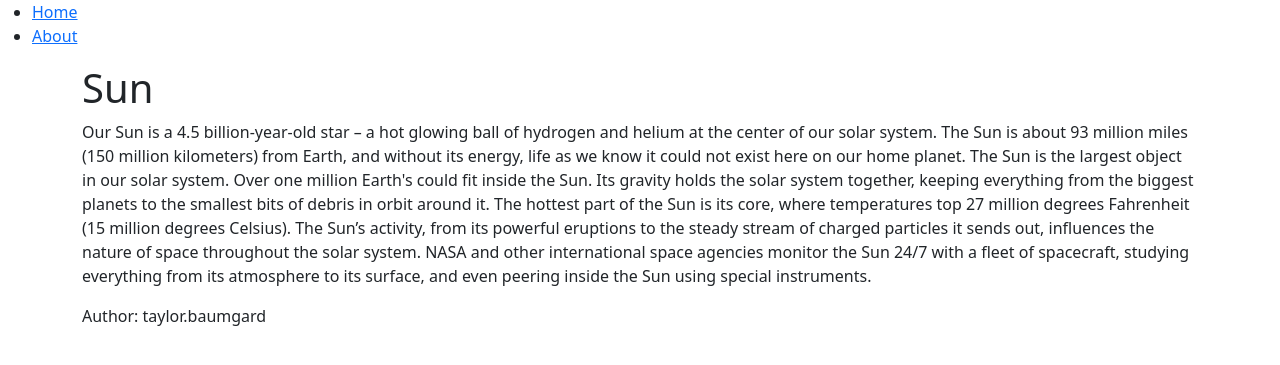
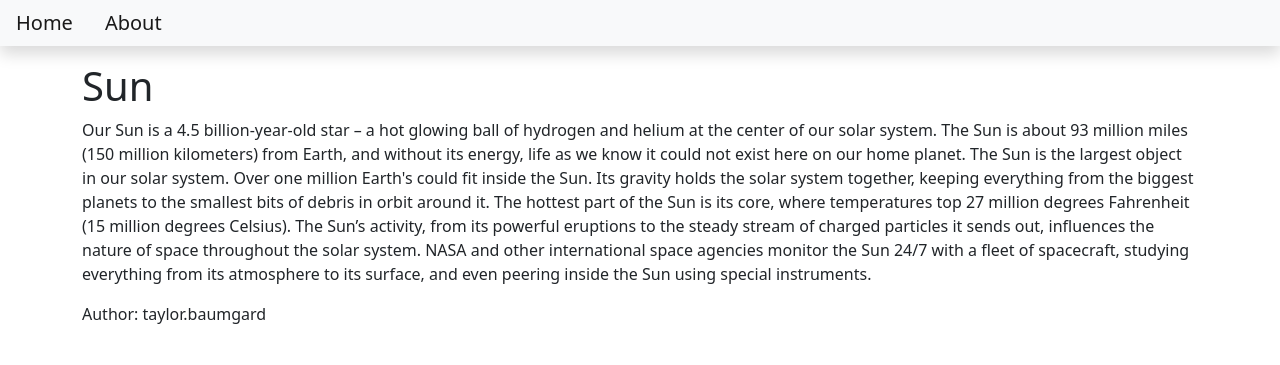
Before and after one commit to tbb33/Web-App-Blog-And-Translator, a Django app: a page that uses templates/base.html in a window 1280 px wide. Shown: the top 365 px of the page. Run offline with Django 4.2, Linux system fonts and the light colour scheme; data comes from the database, SQL or seed files in the repository.

Commit message:
Stylized nav bar using bootstrap

```diff
--- a/templates/base.html
+++ b/templates/base.html
@@ -7,15 +7,14 @@
         <title>Blog Posts</title>
     </head>
     <body>
-
-<nav>
-    <div>
-        <ul>
-            <li>
-                <a href="{% url 'home' %}">Home</a>
+        <nav class="navbar navbar-expand-lg navbar-light bg-light shadow mb-3" id="main-Nav">
+            <div class="collapse navbar-collapse" id="navbarResponsive">
+                <ul class="navbar-nav ml-auto">
+                    <li class="nav-item">
+                        <a class="navbar-brand p-3" href="{% url 'home' %}">Home</a>
                     </li>
                     <li>
-                <a href="{% url 'about_view' %}">About</a>
+                        <a class="navbar-brand" href="{% url 'about_view' %}">About</a>
                     </li>
                 </ul>
             </div>
```
Lines whose indentation alone changed are shown as unchanged.
